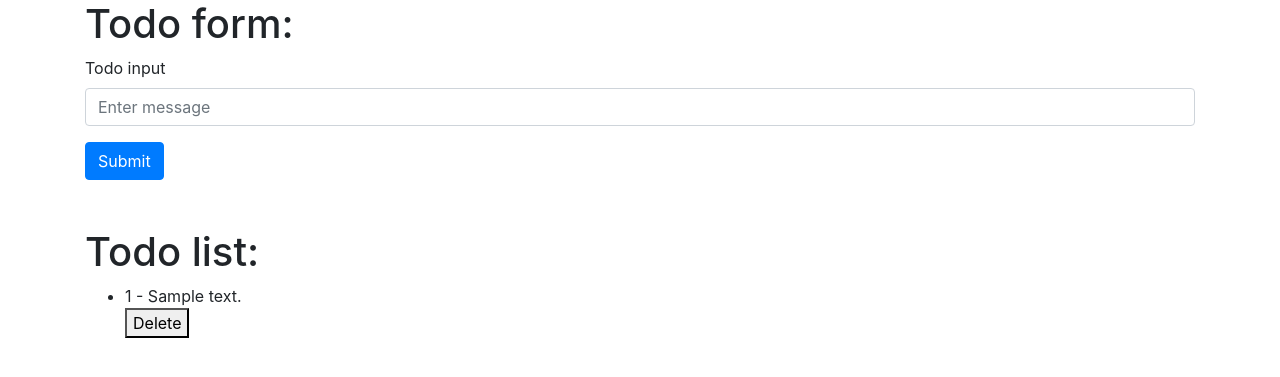
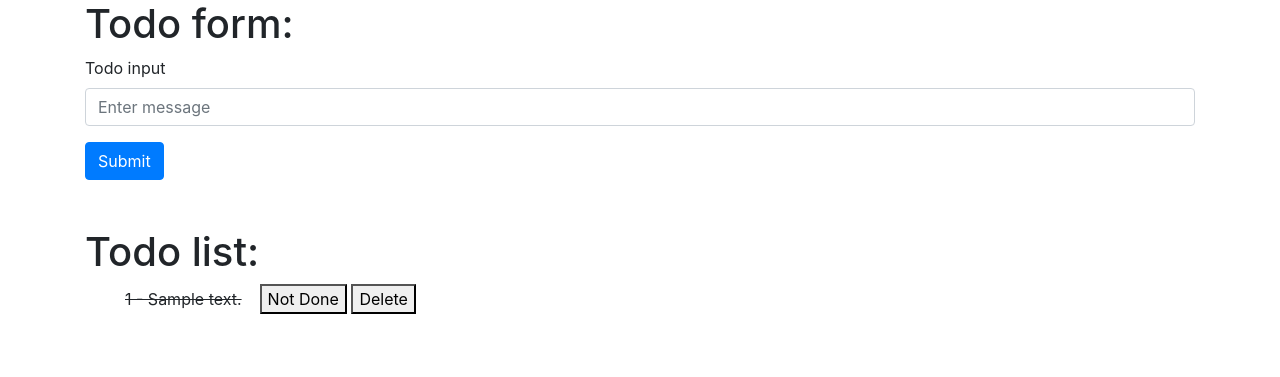
Before and after one commit to radani4k/symfony_todos.loc, a Symfony app: template templates/todos/homepage.html.twig in a window 1280 px wide. Shown: the top 377 px of the page. Run offline with Twig, Linux system fonts and the light colour scheme; the template is opened without the code that fills it: most values are stand-ins (such as "Sample title", 1, 10 or a date in 2020); some libraries are stand-ins or nearby versions.

Commit message:
add done todos

```diff
--- a/templates/base.html.twig
+++ b/templates/base.html.twig
@@ -5,6 +5,11 @@
         <title>{% block title %}Todos: Home page{% endblock %}</title>
         {% block stylesheets %}
             <link rel="stylesheet" href="https://maxcdn.bootstrapcdn.com/bootstrap/4.0.0/css/bootstrap.min.css" integrity="sha384-Gn5384xqQ1aoWXA+058RXPxPg6fy4IWvTNh0E263XmFcJlSAwiGgFAW/dAiS6JXm" crossorigin="anonymous">
+            <style>
+                .done {
+                    text-decoration: line-through;
+                }
+            </style>
         {% endblock %}
     </head>
     <body>
--- a/templates/todos/homepage.html.twig
+++ b/templates/todos/homepage.html.twig
@@ -16,9 +16,13 @@
     <h1>Todo list:</h1>
     <ul>
         {% for todo in todos %}
-            <li style="padding-bottom: 10px;">
-                {{ todo.id }} - {{ todo.message }}
-                <form action="{{ path('remove', {'id': todo.id}) }}" method="post">
+            <li style="padding-bottom: 10px; list-style: none;">
+                <span class="{% if todo.status %}done{% endif %} ">{{ todo.id }} - {{ todo.message }}</span>
+                &nbsp;&nbsp;
+                <form action="{{ path('edit', {'id': todo.id}) }}" method="post" style="display: inline-block">
+                    <button type="submit">{%  if todo.status  %}Not{% endif %} Done</button>
+                </form>
+                <form action="{{ path('remove', {'id': todo.id}) }}" method="post" style="display: inline-block">
                     <button type="submit">Delete</button>
                 </form>
             </li>
```
Also changed, not shown: src/Controller/TodosController.php (+21 -0 lines).
